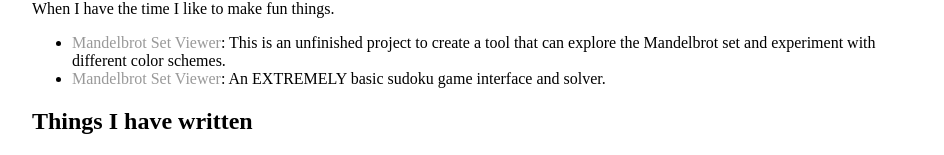
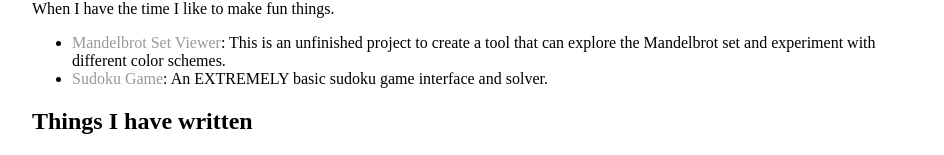
Before and after one commit to asnadiga/asnadiga.github.io, a plain HTML site: page index.html in a window 1280 px wide. Shown: the part 519-674 px from the top of the page, without its empty margins (160-1104 px from the left). Drawn offline with Linux system fonts and the light colour scheme.

Commit message:
Update index.html

```diff
--- a/index.html
+++ b/index.html
@@ -21,7 +21,7 @@
 					When I have the time I like to make fun things.
 					<ul>
 						<li><a href="https://github.com/asnadiga/Mandelbrot", target="_blank">Mandelbrot Set Viewer</a>: This is an unfinished project to create a tool that can explore the Mandelbrot set and experiment with different color schemes. </li>
-						<li><a href="https://github.com/asnadiga/Sudoku", target="_blank">Mandelbrot Set Viewer</a>: An EXTREMELY basic sudoku game interface and solver. </li>
+						<li><a href="https://github.com/asnadiga/Sudoku", target="_blank">Sudoku Game</a>: An EXTREMELY basic sudoku game interface and solver. </li>
 					</ul>
 				<h2> Things I have written</h2>
 					<ul>
```
